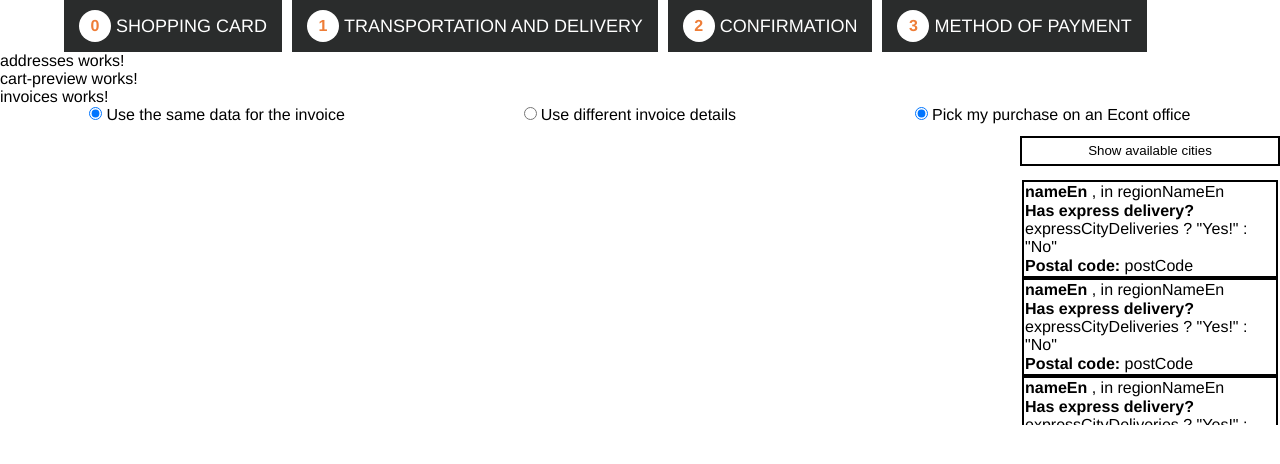
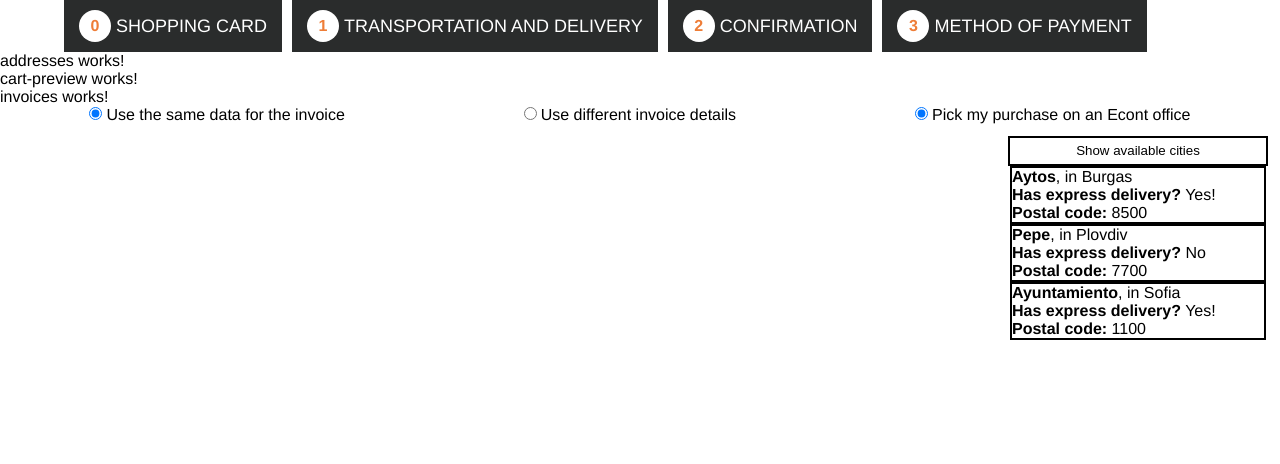
Before and after one commit to AlbertoDesastre/Econt-miniapp-Angular, an Angular app: page / in a window 1280 px wide. Both pictures are taken after a click on the button "Show available cities". Shown: the top 464 px of the page. Built offline with nearby package versions, Linux system fonts and the light colour scheme.

Commit message:
Added first implementation with fake cities

```diff
--- /dev/null
+++ b/src/app/assets/fakeCities.ts
@@ -0,0 +1,82 @@
+import { City } from '../models/city.model';
+
+export const arrayOfCities: City[] = [
+  {
+    id: 1,
+    country: {
+      id: null,
+      code2: 'BG',
+      code3: 'BGR',
+      name: 'България',
+      nameEn: 'Bulgaria',
+      isEU: true,
+    },
+    postCode: '8500',
+    name: 'Айтос',
+    nameEn: 'Aytos',
+    regionName: 'Бургас',
+    regionNameEn: 'Burgas',
+    phoneCode: '558',
+    location: null,
+    expressCityDeliveries: true,
+    monday: true,
+    tuesday: true,
+    wednesday: true,
+    thursday: true,
+    friday: true,
+    saturday: true,
+    sunday: false,
+  },
+  {
+    id: 2,
+    country: {
+      id: null,
+      code2: 'BG',
+      code3: 'BGR',
+      name: 'България',
+      nameEn: 'Bulgaria',
+      isEU: true,
+    },
+    postCode: '7700',
+    name: 'Айтос',
+    nameEn: 'Pepe',
+    regionName: 'Бургас',
+    regionNameEn: 'Plovdiv',
+    phoneCode: '558',
+    location: null,
+    expressCityDeliveries: false,
+    monday: true,
+    tuesday: false,
+    wednesday: true,
+    thursday: true,
+    friday: true,
+    saturday: true,
+    sunday: false,
+  },
+  {
+    id: 3,
+    country: {
+      id: null,
+      code2: 'BG',
+      code3: 'BGR',
+      name: 'България',
+      nameEn: 'Bulgaria',
+      isEU: true,
+    },
+    postCode: '1100',
+    name: 'Айтос',
+    nameEn: 'Ayuntamiento',
+    regionName: 'Бургас',
+    regionNameEn: 'Sofia',
+    phoneCode: '558',
+    location: null,
+    expressCityDeliveries: true,
+    monday: true,
+    tuesday: true,
+    wednesday: true,
+    thursday: true,
+    friday: true,
+    saturday: true,
+    sunday: false,
+  },
+];
--- a/src/app/components/checkout-summary/checkout-summary.component.html
+++ b/src/app/components/checkout-summary/checkout-summary.component.html
@@ -18,53 +18,16 @@
       Show available cities
     </button>
     <ul class="dropdown" [ngClass]="{ active: showDropdown }">
-      <li class="dropdown-li">
-        <p><strong>nameEn </strong>, in regionNameEn</p>
+      <li class="dropdown-li" *ngFor="let city of cities">
+        <p>
+          <strong>{{ city.nameEn }}</strong
+          >, in {{ city.regionNameEn }}
+        </p>
         <p>
           <strong> Has express delivery?</strong>
-          expressCityDeliveries ? "Yes!" : "No"
+          {{ city.expressCityDeliveries ? "Yes!" : "No" }}
         </p>
-        <p><strong> Postal code:</strong> postCode</p>
-      </li>
-      <li class="dropdown-li">
-        <p><strong>nameEn </strong>, in regionNameEn</p>
-        <p>
-          <strong> Has express delivery?</strong>
-          expressCityDeliveries ? "Yes!" : "No"
-        </p>
-        <p><strong> Postal code:</strong> postCode</p>
-      </li>
-      <li class="dropdown-li">
-        <p><strong>nameEn </strong>, in regionNameEn</p>
-        <p>
-          <strong> Has express delivery?</strong>
-          expressCityDeliveries ? "Yes!" : "No"
-        </p>
-        <p><strong> Postal code:</strong> postCode</p>
-      </li>
-      <li class="dropdown-li">
-        <p><strong>nameEn </strong>, in regionNameEn</p>
-        <p>
-          <strong> Has express delivery?</strong>
-          expressCityDeliveries ? "Yes!" : "No"
-        </p>
-        <p><strong> Postal code:</strong> postCode</p>
-      </li>
-      <li class="dropdown-li">
-        <p><strong>nameEn </strong>, in regionNameEn</p>
-        <p>
-          <strong> Has express delivery?</strong>
-          expressCityDeliveries ? "Yes!" : "No"
-        </p>
-        <p><strong> Postal code:</strong> postCode</p>
-      </li>
-      <li class="dropdown-li">
-        <p><strong>nameEn </strong>, in regionNameEn</p>
-        <p>
-          <strong> Has express delivery?</strong>
-          expressCityDeliveries ? "Yes!" : "No"
-        </p>
-        <p><strong> Postal code:</strong> postCode</p>
+        <p><strong> Postal code: </strong>{{ city.postCode }}</p>
       </li>
     </ul>
   </article>
--- a/src/app/components/checkout-summary/checkout-summary.component.scss
+++ b/src/app/components/checkout-summary/checkout-summary.component.scss
@@ -25,6 +25,7 @@ section.section-checkout-summary {
   border: 2px solid black;
   width: 260px;
   height: 30px;
+  margin-right: 12px;
 
   .dropdown-title {
     width: 100%;
@@ -45,7 +46,7 @@ section.section-checkout-summary {
 
   .dropdown.active {
     width: 100%;
-    margin-top: 6px;
+    margin-top: 7px;
     max-height: 260px;
     display: flex;
     flex-direction: column;
@@ -56,11 +57,11 @@ section.section-checkout-summary {
       max-height: 120px;
       background-color: white;
       border: 2px solid black;
-      p {
+      /*   p {
         margin: 1px;
-      }
+      } */
     }
-    .dropdown-li:first-child {
+    .dropdown:first-child {
       margin-top: 15px;
     }
   }
--- a/src/app/components/checkout-summary/checkout-summary.component.ts
+++ b/src/app/components/checkout-summary/checkout-summary.component.ts
@@ -1,4 +1,6 @@
 import { Component } from '@angular/core';
+import { arrayOfCities } from 'src/app/assets/fakeCities';
+import { City } from 'src/app/models/city.model';
 
 @Component({
   selector: 'app-checkout-summary',
@@ -27,6 +29,8 @@ export class CheckoutSummaryComponent {
     },
   ];
 
+  cities: City[] = arrayOfCities;
+
   showDropdown = false;
 
   toggleChecked = (event: MouseEvent) => {
```
Also changed, not shown: src/app/models/city.model.ts (added, +26 -0 lines).
